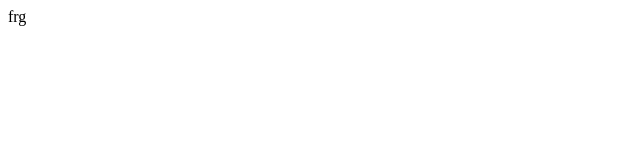
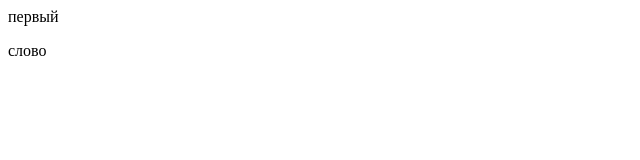
Before and after one commit to VickyRazgulyaeva/first-project, a plain HTML site: page index.html in a window 1280 px wide. Shown: the full height of the page, 0-640 px from the left. Drawn offline with Linux system fonts and the light colour scheme.

Commit message:
обновление файлов

```diff
--- a/index.html
+++ b/index.html
@@ -6,6 +6,7 @@
     <title>Document</title>
 </head>
 <body>
-    frg
+   первый
+   <p>слово</p>
 </body>
 </html>
```
